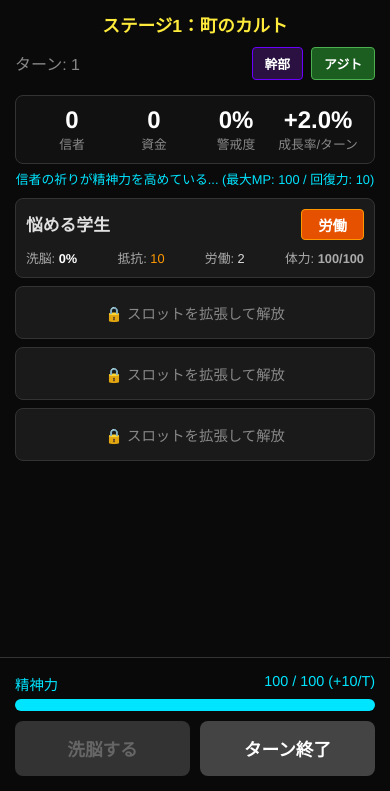
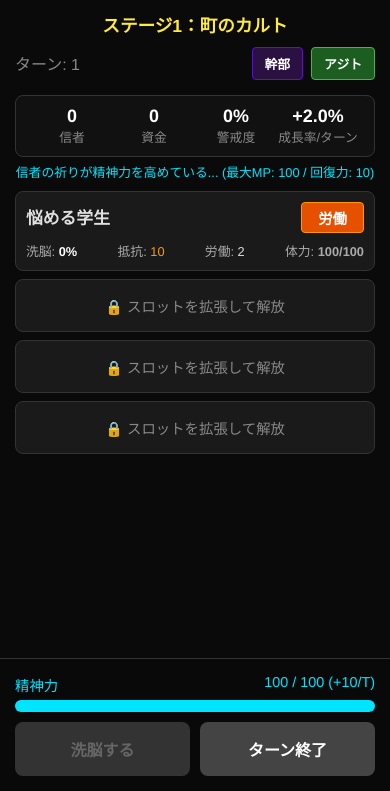
Before and after one commit to Thomasshinzan/alien-cult, a plain HTML site: page index.html in a window 390 px wide. Shown: the part 53-844 px from the top of the page. Drawn offline with Linux system fonts and the light colour scheme.

Commit message:
UI fix: stat bar layout and bottom action bar overlap

```diff
--- a/style.css
+++ b/style.css
@@ -16,7 +16,7 @@ body {
     margin: 0;
     padding: 15px;
     box-sizing: border-box;
-    padding-bottom: 120px;
+    padding-bottom: 165px;
 }
 
 h1 {
@@ -72,13 +72,15 @@ h1 {
 
 .stat-item {
     text-align: center;
-    width: 30%;
+    flex: 1 1 0;
+    min-width: 0;
 }
 
 .stat-value {
-    font-size: 1.5rem;
+    font-size: clamp(0.95rem, 4.6vw, 1.5rem);
     font-weight: bold;
     color: #fff;
+    white-space: nowrap;
 }
 
 .stat-label {
@@ -194,8 +196,9 @@ h1 {
 
 .button-group { display: flex; gap: 10px; }
 .button-group button {
-    flex: 1; padding: 15px; color: #fff; border: none; border-radius: 8px;
-    font-size: 1.1rem; font-weight: bold; cursor: pointer; transition: background 0.2s;
+    flex: 1; padding: 15px 8px; color: #fff; border: none; border-radius: 8px;
+    font-size: 1rem; font-weight: bold; cursor: pointer; transition: background 0.2s;
+    white-space: nowrap;
 }
 
 #btn-brainwash { background: var(--accent-color); }
```
